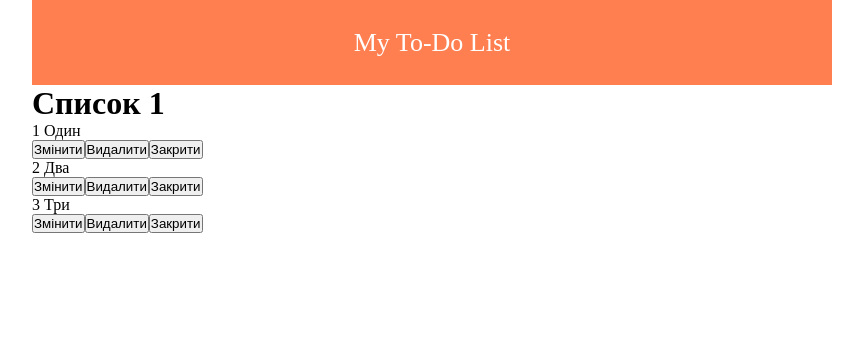
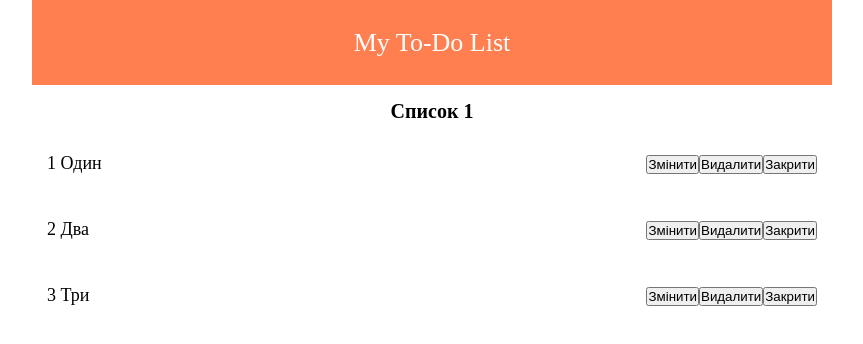
Before and after one commit to vladimirvikulin/Project-Manager, a React (Create React App) app: page / in a window 1280 px wide. Shown: the top 344 px of the page, without its empty margins (208-1071 px from the left). Built offline with nearby package versions, Linux system fonts and the light colour scheme.

Commit message:
added styles for task and list

```diff
--- a/src/styles/App.css
+++ b/src/styles/App.css
@@ -23,3 +23,18 @@
     color:white;
     background-color:coral;
 }
+
+.task {
+    font-size: 18px;
+    display: flex;
+    padding: 15px;
+    margin-top: 15px;
+    justify-content: space-between;
+    align-items: center;
+}
+
+.list {
+    margin-top: 15px;
+    font-size: 20px;
+    text-align: center;
+}
```
